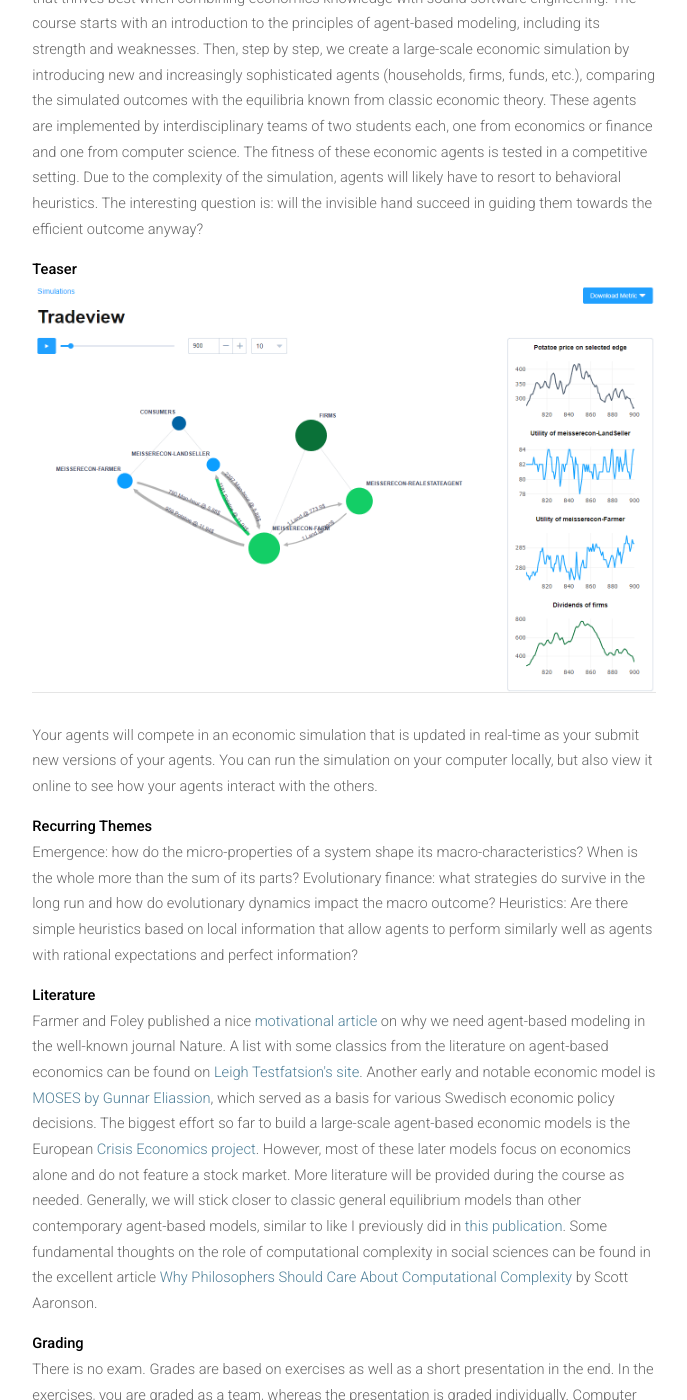
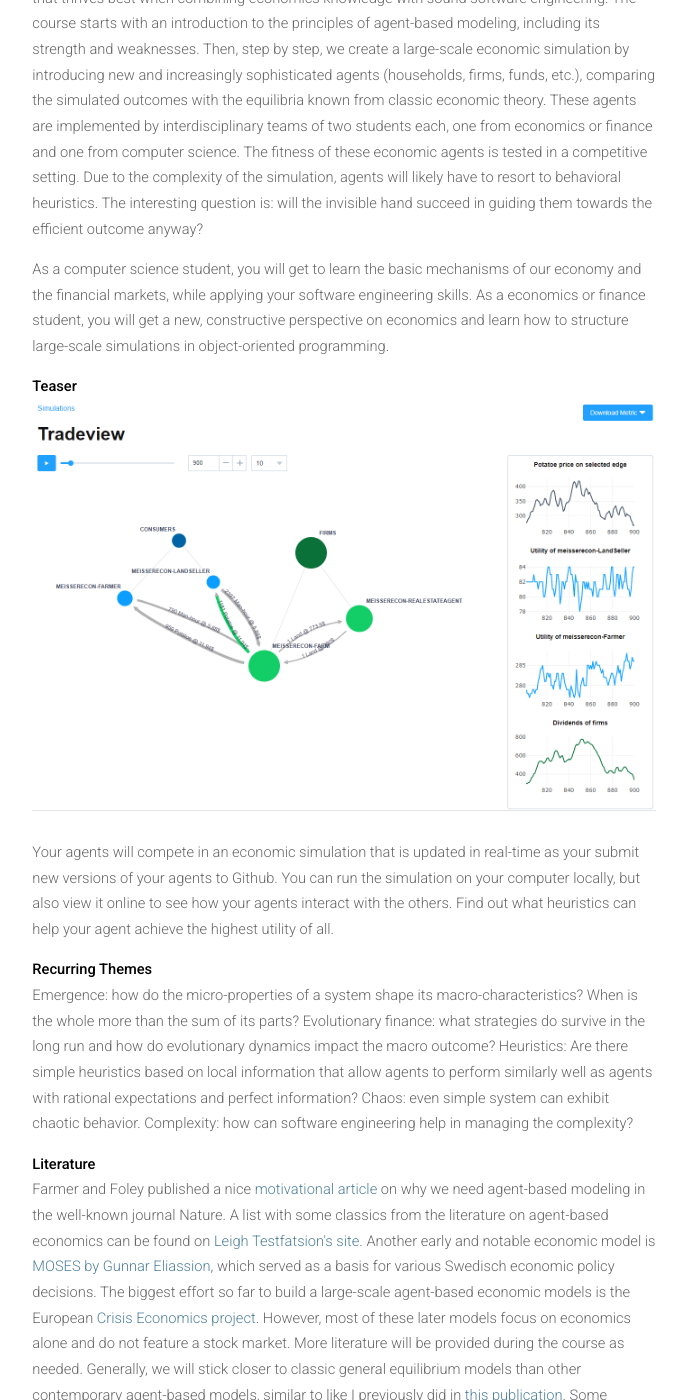
Before and after one commit to meisserecon/www, a Jekyll site: the page built from course.md, in a window 1280 px wide and 1400 px high, scrolled down 897 px. Shown: the whole window, without its empty margins (296-983 px from the left). Built offline with Jekyll 4.4.1, drawn with Linux system fonts in a browser that asks for light colours; nearby versions of some CDN libraries.

Commit message:
Update course.md

```diff
--- a/course.md
+++ b/course.md
@@ -10,9 +10,11 @@ permalink: /course/
 
 <p>Agent-based financial economics is a controversial but also promising modeling methodology that thrives best when combining economics knowledge with sound software engineering. The course starts with an introduction to the principles of agent-based modeling, including its strength and weaknesses. Then, step by step, we create a large-scale economic simulation by introducing new and increasingly sophisticated agents (households, firms, funds, etc.), comparing the simulated outcomes with the equilibria known from classic economic theory. These agents are implemented by interdisciplinary teams of two students each, one from economics or finance and one from computer science. The fitness of these economic agents is tested in a competitive setting. Due to the complexity of the simulation, agents will likely have to resort to behavioral heuristics. The interesting question is: will the invisible hand succeed in guiding them towards the efficient outcome anyway?</p>
 
+<p>As a computer science student, you will get to learn the basic mechanisms of our economy and the financial markets, while applying your software engineering skills. As a economics or finance student, you will get a new, constructive perspective on economics and learn how to structure large-scale simulations in object-oriented programming.</p>
+
 <b>Teaser</b>
 
-<p><img src="/assets/images/tradeview.png" alt="" class="image full"> Your agents will compete in an economic simulation that is updated in real-time as your submit new versions of your agents. You can run the simulation on your computer locally, but also view it online to see how your agents interact with the others.</p>
+<p><img src="/assets/images/tradeview.png" alt="" class="image full"> Your agents will compete in an economic simulation that is updated in real-time as your submit new versions of your agents to Github. You can run the simulation on your computer locally, but also view it online to see how your agents interact with the others. Find out what heuristics can help your agent achieve the highest utility of all.</p>
 
 <b>Recurring Themes</b>
 
@@ -20,7 +22,11 @@ permalink: /course/
 
 Evolutionary finance: what strategies do survive in the long run and how do evolutionary dynamics impact the macro outcome?
 
-Heuristics: Are there simple heuristics based on local information that allow agents to perform similarly well as agents with rational expectations and perfect information?</p>
+Heuristics: Are there simple heuristics based on local information that allow agents to perform similarly well as agents with rational expectations and perfect information?
+
+Chaos: even simple system can exhibit chaotic behavior.
+
+Complexity: how can software engineering help in managing the complexity?</p>
 
 <b>Literature</b>
 
```
